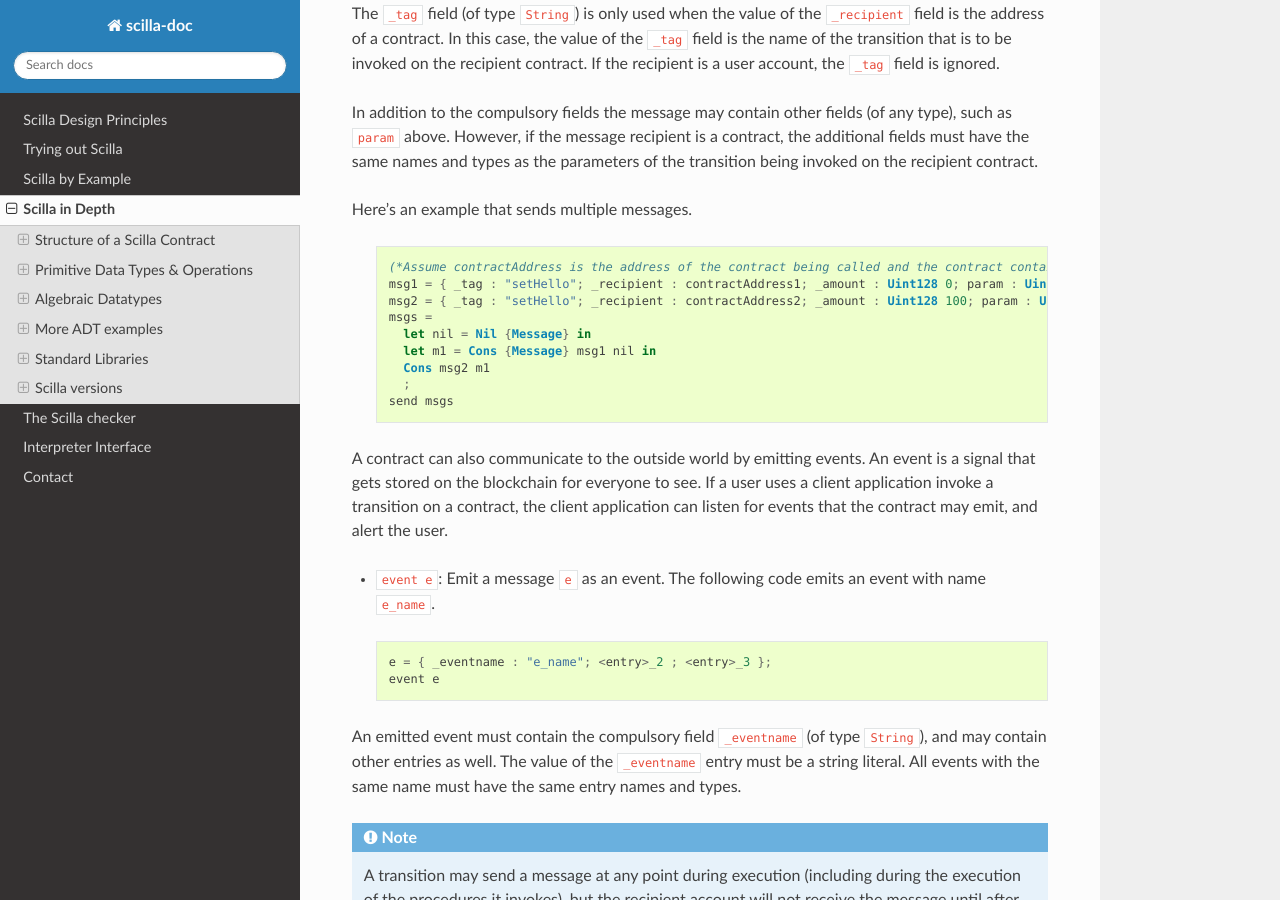
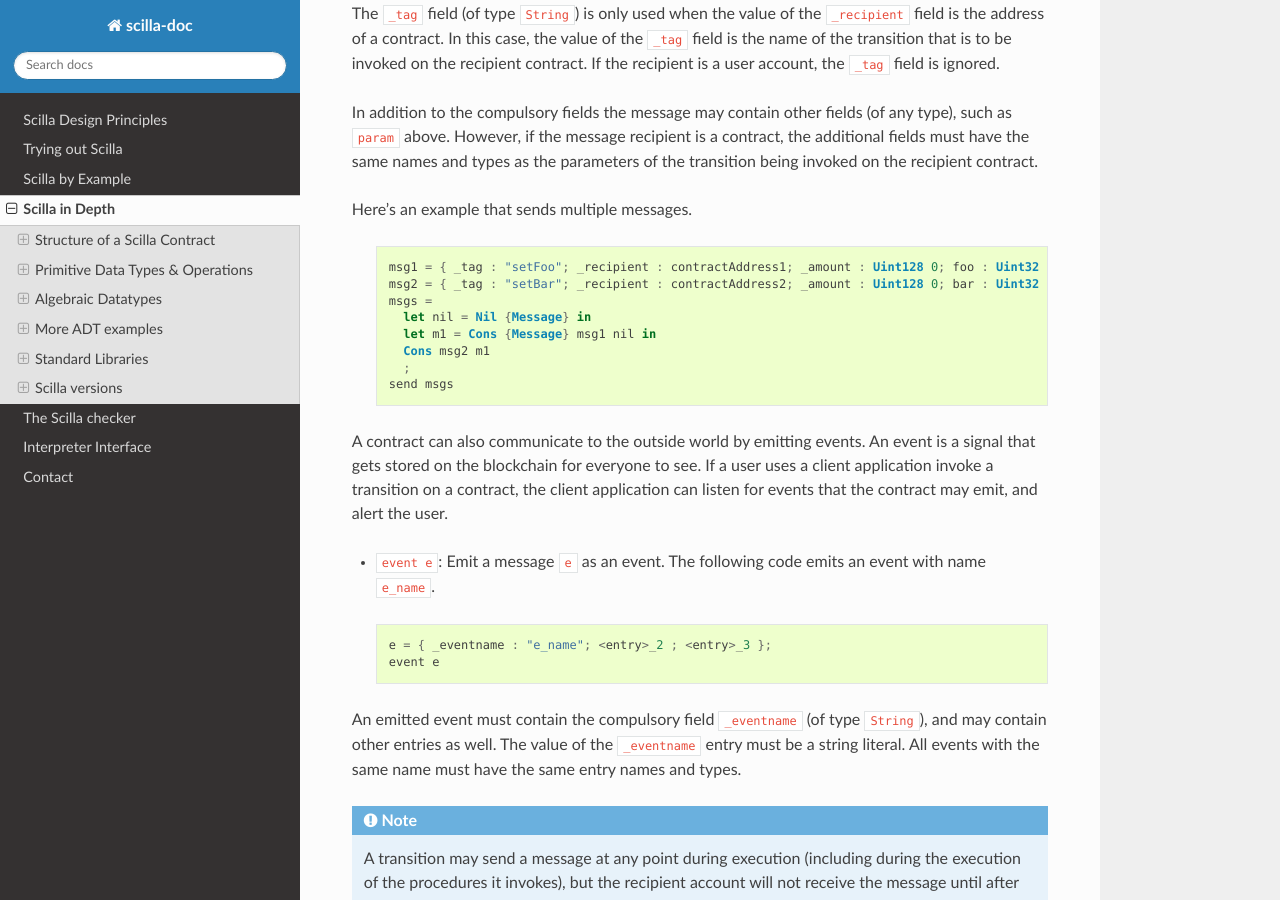
Before and after one commit to Zilliqa/scilla-docs, a Sphinx documentation site: the page built from docs/source/scilla-in-depth.rst, in a window 1280 px wide and 900 px high, scrolled down 8154 px. Built offline with Sphinx 7.4.7 and the Read the Docs theme 2.0.0, drawn with Linux system fonts in a browser that asks for light colours.

Commit message:
Minor update to example

```diff
--- a/docs/source/scilla-in-depth.rst
+++ b/docs/source/scilla-in-depth.rst
@@ -481,9 +481,8 @@ Here's an example that sends multiple messages.
 
   .. code-block:: ocaml
 
-    (*Assume contractAddress is the address of the contract being called and the contract contains the transition setHello*)
-    msg1 = { _tag : "setHello"; _recipient : contractAddress1; _amount : Uint128 0; param : Uint32 0 };
-    msg2 = { _tag : "setHello"; _recipient : contractAddress2; _amount : Uint128 100; param : Uint32 0 };
+    msg1 = { _tag : "setFoo"; _recipient : contractAddress1; _amount : Uint128 0; foo : Uint32 101 };
+    msg2 = { _tag : "setBar"; _recipient : contractAddress2; _amount : Uint128 0; bar : Uint32 100 };
     msgs =
       let nil = Nil {Message} in
       let m1 = Cons {Message} msg1 nil in
```
